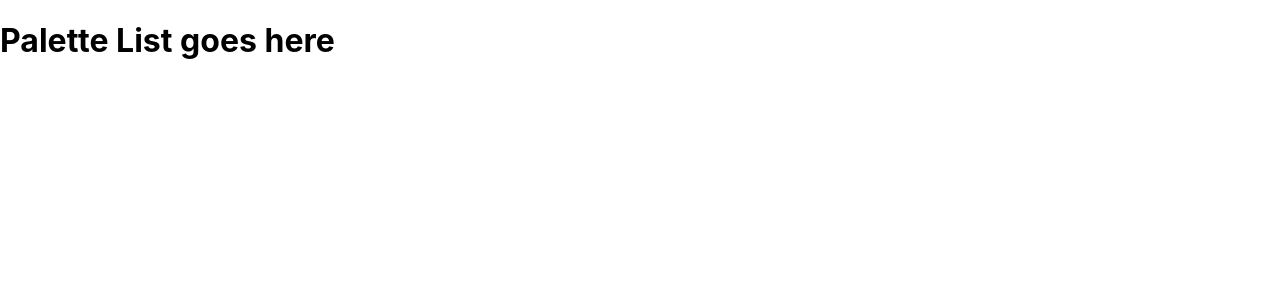
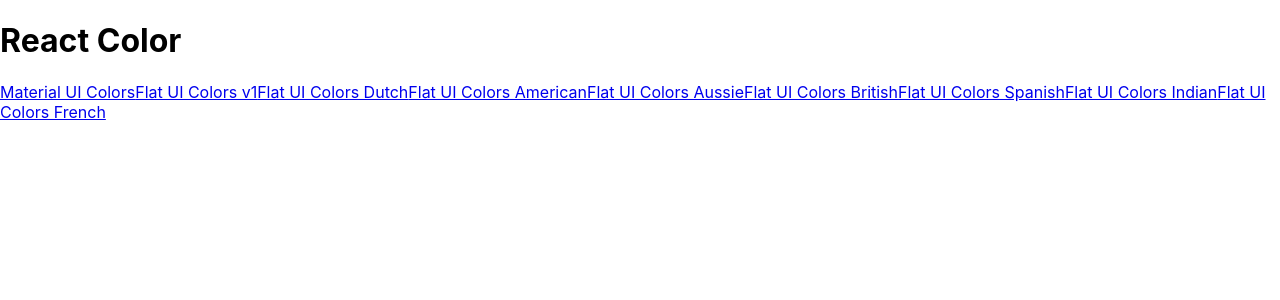
Before and after one commit to giftofgrub/paletteMaker, a React (Create React App) app: page / in a window 1280 px wide. Shown: the top 300 px of the page. Built offline with nearby package versions, Linux system fonts and the light colour scheme.

Commit message:
add palettelist and Links

```diff
--- a/src/App.js
+++ b/src/App.js
@@ -2,6 +2,7 @@ import React, { Component } from 'react';
 import { Route, Switch } from 'react-router-dom';
 import Palette from './Palette';
 import seedPalette from './seedPalette';
+import PaletteList from './PaletteList';
 import { generatePalette } from './colorHelpers';
 
 class App extends Component {
@@ -17,7 +18,9 @@ class App extends Component {
       <Route
         exact
         path="/"
-        render={ () => <h1>Palette List goes here</h1>}/>
+        render={ () =>
+          <PaletteList palettes={seedPalette}/>
+        }/>
       <Route
         exact
         path="/palette/:id"
--- a/src/Navbar.js
+++ b/src/Navbar.js
@@ -1,4 +1,5 @@
 import React, { Component } from 'react';
+import { Link } from 'react-router-dom';
 import Select from '@material-ui/core/Select';
 import MenuItem from '@material-ui/core/MenuItem';
 import Snackbar from '@material-ui/core/Snackbar';
@@ -37,7 +38,9 @@ class Navbar extends Component {
     return (
       <header className="Navbar">
         <div className="logo">
-          <a href="/">Palette Maker</a>
+          <Link to="/">
+            Palette Maker
+          </Link>
         </div>
         <div className="slider-container">
           <span>Level: {level}</span>
--- /dev/null
+++ b/src/PaletteList.js
@@ -0,0 +1,20 @@
+import React, { Component } from 'react';
+import { Link } from 'react-router-dom';
+
+class PaletteList extends Component {
+  render() {
+    const { palettes } = this.props;
+    return (
+      <div>
+        <h1>React Color</h1>
+        {palettes.map( (palette) =>
+          <Link to={`/palette/${palette.id}`}>
+            {palette.paletteName}
+          </Link>
+        )}
+      </div>
+    );
+  }
+}
+
+export default PaletteList;
```
